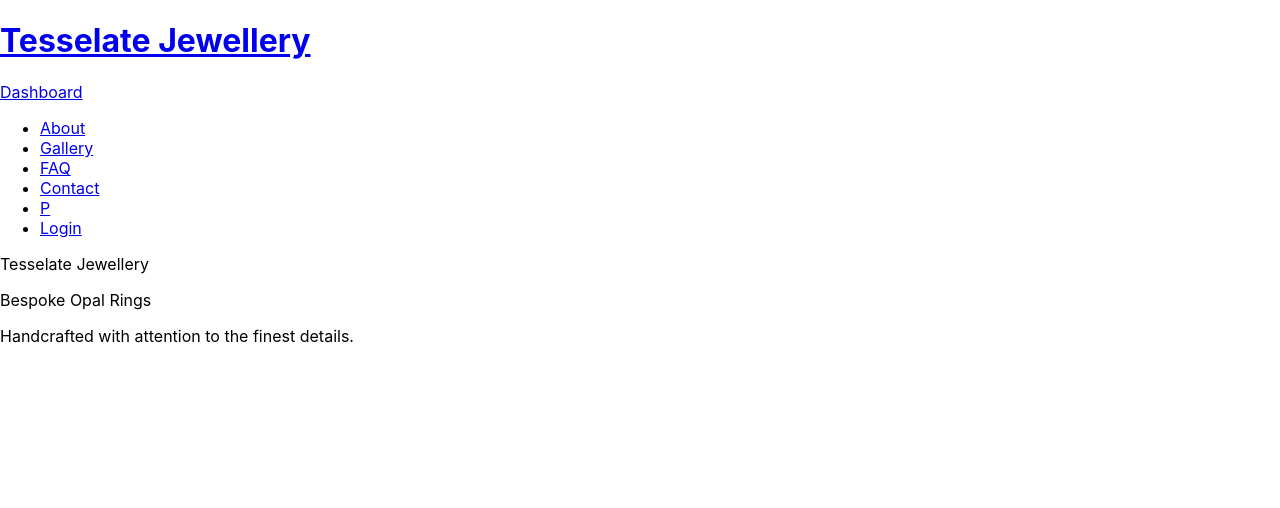
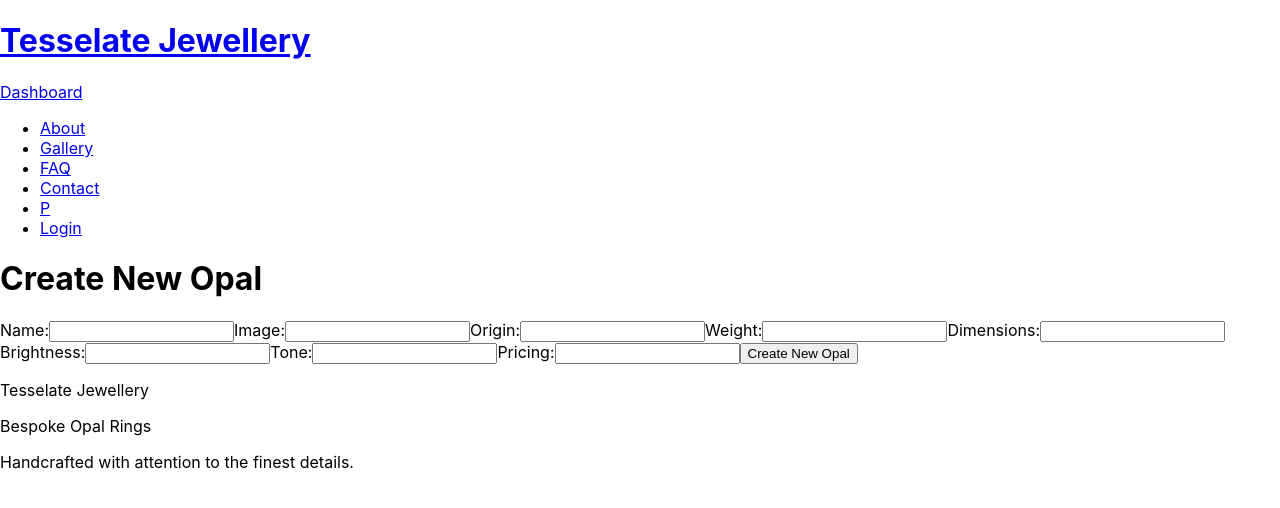
Before and after one commit to Tesselate-Jewellery/client, a React (Create React App) app: page /create-new-opal in a window 1280 px wide. Shown: the top 508 px of the page. Built offline with nearby package versions, Linux system fonts and the light colour scheme.

Commit message:
feat: added create new opal page

```diff
--- a/src/App.js
+++ b/src/App.js
@@ -11,6 +11,7 @@ import Dashboard from './pages/Dashboard';
 import ViewAllOpals from './pages/ViewAllOpals';
 import ViewAllUsers from './pages/ViewAllUsers';
 import EditOpal from './pages/EditOpal';
+import CreateNewOpal from './pages/CreateNewOpal';
 import NavBar from './components/NavBar';
 import Header from './components/Header';
 import Footer from './components/Footer';
@@ -34,6 +35,7 @@ function App() {
           <Route path="/dashboard" element={<Dashboard />} />
           <Route path="/opals" element={<ViewAllOpals />} />
           <Route path="/edit-opal/:opal_id" element={<EditOpal />} />
+          <Route path="/create-new-opal" element={<CreateNewOpal />} />
           <Route path="/users" element={<ViewAllUsers />} />
         </Routes>
 
--- a/src/pages/CreateNewOpal.jsx
+++ b/src/pages/CreateNewOpal.jsx
@@ -0,0 +1,69 @@
+import React, { useState } from 'react';
+import axios from 'axios';
+import { useAuth } from '../utils/AuthContext';
+import { useNavigate } from 'react-router-dom';
+import { toast } from 'react-toastify';
+
+const CreateNewOpal = () => {
+    const { jwt } = useAuth();
+    const navigate = useNavigate();
+    const [newOpal, setNewOpal] = useState({
+      name: '',
+      image: '',
+      origin: '',
+      weight: '',
+      dimensions: '',
+      brightness: '',
+      tone: '',
+      pricing: '',
+    });
+
+    const handleInputChange = (event) => {
+        setNewOpal({
+          ...newOpal,
+          [event.target.name]: event.target.value,
+        });
+      };
+
+    const handleCreateOpal = async () => {
+        try {
+            await axios.post(process.env.REACT_APP_BACKEND_URL + 'opals', newOpal, {
+                headers: {
+                    jwt: jwt,
+                },
+            });
+            // Navigate back to opal page when created
+            navigate('/opals');
+            toast.success("New Opal Listing Created!");
+        } catch (error) {
+          console.error('Error creating opal:', error);
+        }
+      };
+
+    return (
+        <div>
+            <h1>Create New Opal</h1>
+            <label>Name:</label>
+            <input type="text" name="name" value={newOpal.name} onChange={handleInputChange} />
+            <label>Image:</label>
+            <input type="text" name="image" value={newOpal.image} onChange={handleInputChange} />
+            <label>Origin:</label>
+            <input type="text" name="origin" value={newOpal.origin} onChange={handleInputChange} />
+            <label>Weight:</label>
+            <input type="number" name="weight" value={newOpal.weight} onChange={handleInputChange} />
+            <label>Dimensions:</label>
+            <input type="text" name="dimensions" value={newOpal.dimensions} onChange={handleInputChange} />
+            <label>Brightness:</label>
+            <input type="text" name="brightness" value={newOpal.brightness} onChange={handleInputChange} />
+            <label>Tone:</label>
+            <input type="text" name="tone" value={newOpal.tone} onChange={handleInputChange} />
+            <label>Pricing:</label>
+            <input type="number" name="pricing" value={newOpal.pricing} onChange={handleInputChange} />
+
+            <button onClick={handleCreateOpal}>Create New Opal</button>
+
+        </div>
+    );
+};
+
+export default CreateNewOpal;
--- a/src/pages/Dashboard.jsx
+++ b/src/pages/Dashboard.jsx
@@ -17,6 +17,10 @@ const Dashboard = () => {
         navigate('/users')
     }
 
+    const handleCreateNewOpal = () => {
+        navigate('/create-new-opal')
+    }
+
     return (
         <div>
             <button>Edit Profile</button>
@@ -25,7 +29,7 @@ const Dashboard = () => {
             )}
             {showAdminDashboard && (
                 <div>
-                    <button>Create New Opal</button>
+                    <button onClick={handleCreateNewOpal}>Create New Opal</button>
                     <button onClick={handleViewAllUsers}>View All Users</button>
                     <button>View All Quotes</button>
                 </div>
--- a/src/pages/ViewAllUsers.jsx
+++ b/src/pages/ViewAllUsers.jsx
@@ -6,6 +6,7 @@ import { toast } from "react-toastify";
 const LoadingIndicator = () => <p>Loading...</p>;
 
 const UserDetails = ({ user, onDelete }) => {
+
     const handleDeleteClick = () => {
         // Call the onDelete function passed from the parent component
         onDelete(user._id);
```
